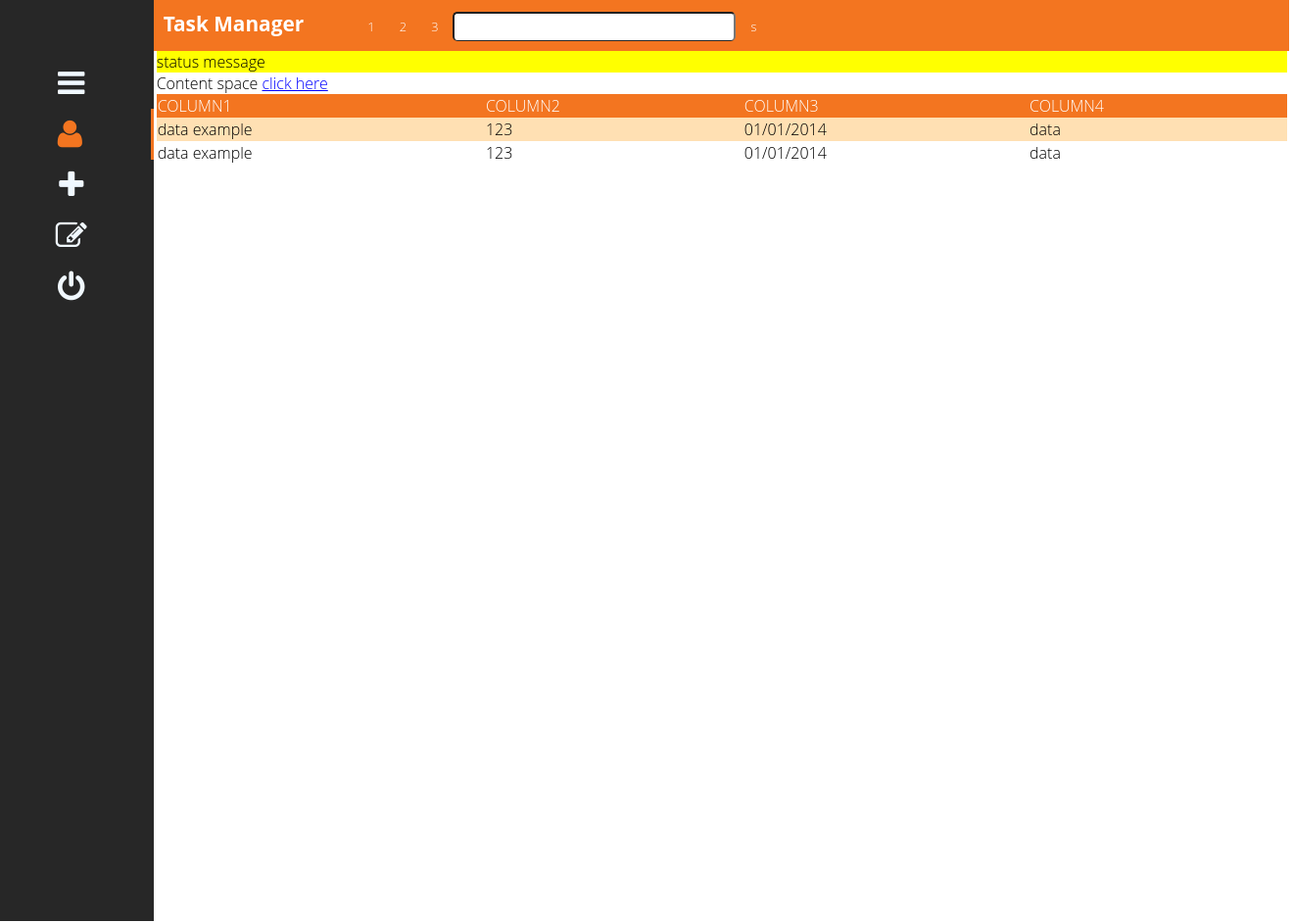
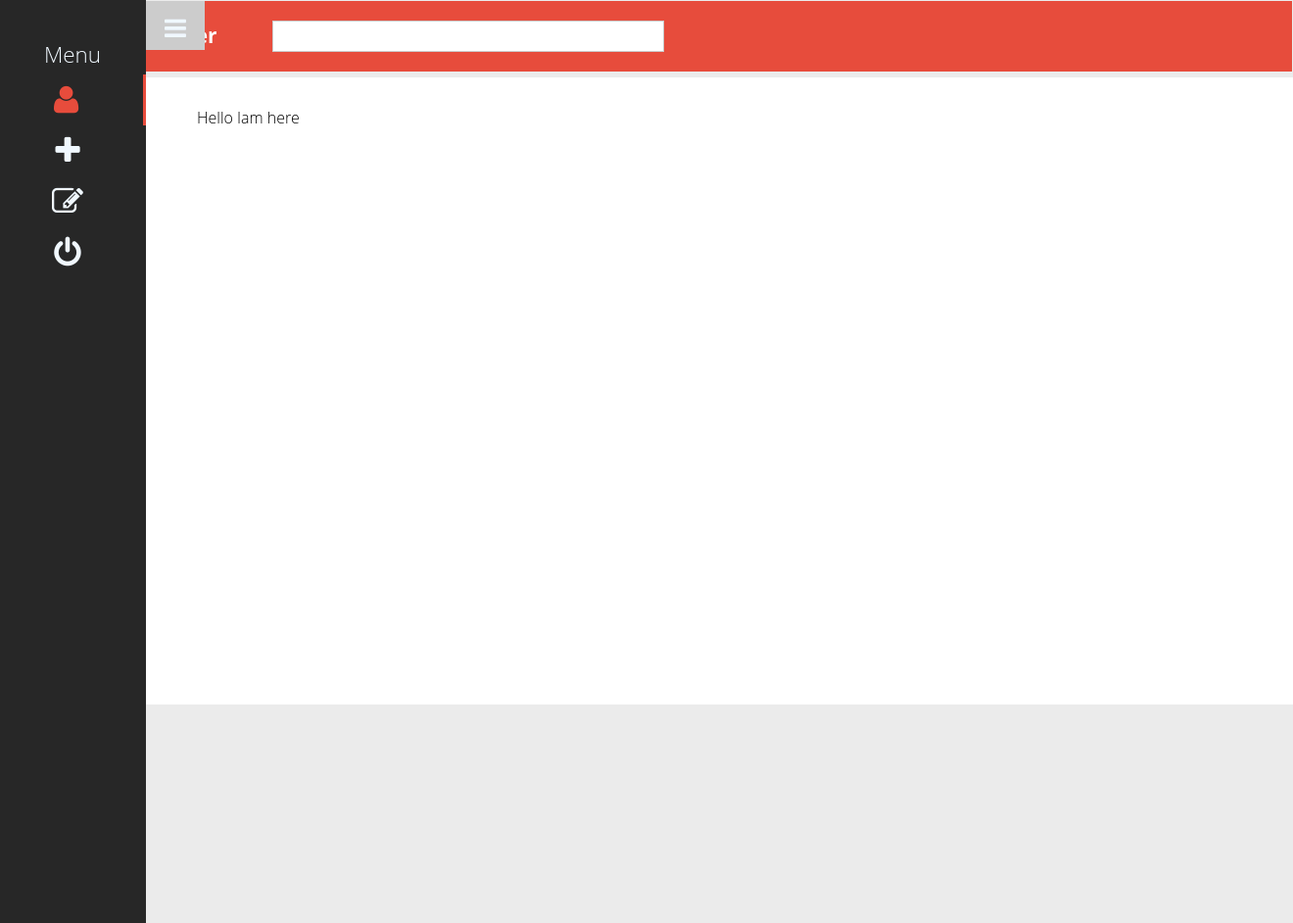
Before and after one commit to codewreaker/ash-webtech-2015-group16, a PHP site: page / in a window 1320 px wide. Shown: the whole page at 98% size. Run offline with PHP 8.4, Linux system fonts and the light colour scheme.

Commit message:
updated view

```diff
--- a/assets/css/style.css
+++ b/assets/css/style.css
@@ -3,7 +3,7 @@
 html{
     height: 100%;
     width: 100%;
-    background-color: #fff;
+    background-color: #ebebeb;
     font-family: "Open Sans Light", sans-serif;
 }
 
@@ -38,15 +38,16 @@ body{
     display: block;
     width:100.4%;
     min-width:11.85in;
-    background-color: #f37520;
+    background-color: #e74c3c;
     padding: 10px 0px 10px 0px;
     margin-left: -3px;
 
 }
 
 .menuitem {
+    display: none;
 	text-decoration:none;
-	background-color:#f37520;
+	background-color:#e74c3c;
     color:#fff;
 	cursor:hand;
     border: 1px solid none;
@@ -80,7 +81,7 @@ div.menuitem:hover{
     font-weight: bolder;
     text-align: center;
     color: #fff;
-    padding-left: 10px;
+    padding-left: 80px;
     padding-right: 50px;
 }
 
@@ -91,12 +92,17 @@ div.menuitem:hover{
 
 
 #content {
-	width:11.85in;
+    position: absolute;
+    top: 0px;
+    left: -500px;
+	width:99.7%;
+    min-width: 40%;
     margin-left: 500px;
 	vertical-align:top;
-    /* visibility: hidden;*/
 
 }
+
+
 
 .reportTable
 {
@@ -106,7 +112,7 @@ div.menuitem:hover{
 
 .reportTable .header
 {
-    background-color: #f37520;
+    background-color: #e74c3c;
     text-transform: uppercase;
     padding: 10px 0px 0px 20px;
     color: White;
@@ -174,6 +180,8 @@ table.container {
 }
 
 #sidemenu {
+    position: absolute;
+    top: 0px;
     background-color: #272727;
     color: aliceblue;
     vertical-align: top;
@@ -182,17 +190,30 @@ table.container {
     margin-top: -20px;
     padding-top:60px;
     cursor: hand;
-    width: 12%;
-    min-width: 150px;
-    height: 100%;
+    width: 150px;
+    min-height: 100%;
+    height: 105%;
     border: 1px solid none;
 }
 
-#menu.sideMenuItem {
+#menu {
+    position: absolute;
+    top: 0px;
+    left: 149px;
+    text-align: center;
+    color: aliceblue;
     text-align: center;
     border: 1px solid none;
-    text-decoration-color: #fff;
-    padding: 10px 0px 10px 0px;
+    padding: 16px 0px 6px 0px;
+    background-color: #ccc;
+    vertical-align: top;
+    font-size: 1.6em;
+    z-index: 1000;
+    cursor: hand;
+    min-width: 60px;
+    margin-top: 1px;
+    height: 28px;
+    border: 1px solid none;
 }
 #menu.sideMenuItem i{
     font-size: 2em;
@@ -213,8 +234,8 @@ table.container {
 
 
 .sideMenuItem:hover{
-   color:#F37520;
-   border-right: 3px solid #F37520;
+   color:#e74c3c;
+   border-right: 3px solid #e74c3c;
     transition:color 0.5s ease;
     -o-transition:color 0.5s ease;
     -webkit-transition:color 0.5s ease;
@@ -229,8 +250,8 @@ table.container {
 
 
 .sideMenuItem:before{
-   color:#F37520;
-   border-right: 3px solid #F37520;
+   color:#e74c3c;
+   border-right: 3px solid #e74c3c;
     transition:color 0.5s ease-out;
     -o-transition:color 0.5s ease-out;
     -webkit-transition:color 0.5s ease-out;
@@ -246,15 +267,52 @@ table.container {
 
 
 
-#txtSearch {
-    padding-left: 10px;
-    border: 1px solid none;
-    border-bottom: 1px solid #272727;
-    border-radius: 5px;
-    width: 25%;
-    height: 30px;
-    text-decoration: none;
+input[type]{
+    display: inline;
+  margin: 10px 2px 10px 2px;;
+  width: 400px;
+  font-family: "Open Sans",sans-serif;
+  font-size: 1.1em;
+    font-weight: 100;
+padding: 3px;
+  appearance: none;
+  box-shadow: none;
+  border-radius: 0px;
+  border: 1px solid #ccc;
+ background-color: #fff;
 }
+input[type=date]{
+    display: inline;
+  margin: 10px 2px 10px 2px;;
+  width:inherit;
+  font-family: "Open Sans",sans-serif;
+  font-size: 1.1em;
+    font-weight: 100;
+padding: 3px;
+  appearance: none;
+  box-shadow: none;
+  border-radius: 0px;
+  border: 1px solid #ccc;
+ background-color: #fff;
+}
+
+input[type=button]{
+    display: inline;
+  margin: 10px 2px 10px 2px;;
+  width:inherit;
+    cursor: hand;
+  font-family: "Open Sans",sans-serif;
+  font-size: 01em;
+    font-weight: 100;
+    text-align: center;
+padding: 6px;
+  appearance: none;
+  border-radius: 3px;
+  border: 1px solid #ccc;
+    color: #fff;
+ background-color: #e74c3c;
+}
+
 
 #content hide {
     display: none;
@@ -264,45 +322,10 @@ table.container {
     display: none;
 }
 
-#sidemenu {
-    background-color: #272727;
-    color: aliceblue;
-    vertical-align: top;
-    z-index: 999;
-    padding: 0px;
-    margin-top: -20px;
-    padding-top:60px;
-    cursor: hand;
-    width: 12%;
-    min-width: 150px;
-    height: 100%;
-    border: 1px solid none;
-}
 
-#menu2 {
-    text-align: center;
-    border: 1px solid none;
-    color: aliceblue;
-    padding: 10px 0px 10px 0px;
-    background-color: #272727;
-    vertical-align: top;
-    position: absolute;
-    z-index: 1000;
-    margin-top: 65px;
-    padding-top:10px;
-    padding-bottom:0px;
-    cursor: hand;
-    width: 3%;
-    min-width: 60px;
-    height: 5%;
-    border: 1px solid none;
-}
-#menu2 i{
-    font-size: 1.6em;
-}
 
 #menu2:hover{
-   color:#F37520;
+   color:#e74c3c;
    background-color: #272727;
    border-left: 6px solid #af4600;
     transition:color 0.5s ease;
@@ -319,6 +342,97 @@ table.container {
 
 
 div.active {
-    color:#F37520 !important;
-    border-right: 3px solid #F37520;
+    color:#e74c3c !important;
+    border-right: 3px solid #e74c3c;
 }
+
+.shiftLeft{
+    position: absolute;
+    margin-left:-150px;
+
+}
+
+.shiftRight{
+    position: absolute;
+    left:200px;
+}
+
+.mainArea {
+    margin-left: 50px;
+}
+
+#divContent {
+    position: absolute;
+    border: 1px solid none;
+    background-color: #fff;
+    margin: 6 auto;
+    width: 94%;
+    min-width: 10px;
+    height: 600px;
+    border-radius: 5px;
+    padding: 30px 40px 10px 200px;
+}
+
+.divider{
+    border-top:1px solid rgba(231, 76, 60, 0.28);
+}
+
+.create {
+    color:#272727;
+    font-size: 1em;
+    cursor: hand;
+    padding: 5px 0px 5px 0px;
+    border-top:1px solid rgba(231, 76, 60, 0.28);
+
+}
+
+.create i{
+    color: #e74c3c;
+    font-size: 1.4em;
+
+}
+
+hr{
+    display:block;
+    width: 80%;
+    margin-left: 0px;
+    border: 1px solid none;
+    border-bottom: 1px solid rgba(231, 76, 60, 0.72);
+}
+
+.create p{
+    display: inline;
+    padding-left: 20px;
+    font-size: 1.2em;
+    color: #272727;
+}
+
+textarea{
+display: inline;
+  margin: 10px 2px 10px 2px;;
+  width: 400px;
+  font-family: "Open Sans",sans-serif;
+  font-size: 1.1em;
+    font-weight: 100;
+padding: 3px;
+  appearance: none;
+  box-shadow: none;
+  border-radius: 0px;
+  border: 1px solid #ccc;
+ background-color: #fff;
+}
+
+select {
+    display: inline;
+  margin: 10px 2px 10px 2px;;
+  width: 100px;
+  font-family: "Open Sans",sans-serif;
+  font-size: 1.1em;
+    font-weight: 100;
+padding: 3px;
+  appearance: none;
+  box-shadow: none;
+  border-radius: 0px;
+  border: 1px solid #ccc;
+ background-color: #fff;
+}
--- /dev/null
+++ b/assets/js/customanimate.js
@@ -0,0 +1,34 @@
+$(document).ready(function() {
+    var animationEnd = 'webkitAnimationEnd mozAnimationEnd MSAnimationEnd oanimationend animationend';
+    var count = 0;
+
+    /* This first function animates hiding and revealing */
+    $('#menu').click(function() {
+        var shiftLeft = 'animated bounceIn shiftLeft';
+        var shiftRight = 'animated slideInLeft shiftRight';
+        if (count % 2 == 0) {
+            $(this).removeClass(shiftRight);
+            $("#sidemenu").removeClass('animated slideInLeft');
+            $("#sidemenu").addClass('animated slideOutLeft');
+            $(this).addClass(shiftLeft);
+        } else if (count % 2 != 0) {
+            $(this).removeClass(shiftLeft);
+            $(this).addClass(shiftRight);
+            $("#sidemenu").removeClass('animated slideOutLeft');
+            $("#sidemenu").addClass('animated slideInLeft');
+        }
+        count++;
+    });
+
+    /* This first function animates and sets a clicked sidebar active */
+    $(".sideMenuItem").each(function() {
+        //$(".sideMenuItem").removeClass('active');
+        var $selectedItem = $(this);
+        $selectedItem.click(function() {
+            $(".sideMenuItem").removeClass('active');
+            $selectedItem.toggleClass('active');
+        });
+    });
+
+
+});
--- a/assets/js/script.js
+++ b/assets/js/script.js
@@ -1 +1,20 @@
 /* This Javascript Files Deals With Scripts For Functionality */
+$(document).ready(function() {
+
+    /* activating a selected div */
+    $(".sideMenuItem").click(function() {
+        var $selectedItem = $(this).attr('id');
+        var $selectedPage = "#" + $selectedItem + "Page";
+        /*        $($selectedPage).toggleClass("hide");*/
+        $(".sideMenuItem").each(function() {
+            var $allItems = $(this).attr('id');
+            var $allElements = "#" + $allItems + "Page";
+            $($allElements).addClass("hide");
+        });
+        $($selectedPage).removeClass("hide");
+
+
+    });
+
+
+});
--- a/index.php
+++ b/index.php
@@ -12,37 +12,97 @@
 <body>
     <table class="container">
         <tr>
+            <!--
             <td colspan="2" id="pageheader" style="display:none;">
                 Application Header
             </td>
+-->
         </tr>
         <tr>
-           <div class="hide" id="menu2"><a href="#"><i class="fa fa-bars"></i></a></div>
-            <td id="sidemenu" >
-                <div class=" sideMenuItem " id="menu"><a href="#"><i class="fa fa-bars"></i></a>
+            <div id="menu"><a href="#"><i class="fa fa-bars"></i></a>
             </div>
-                <div class="sideMenuItem active " title="Personnel"><a href="#"><i class="fa fa-user"></i></a>
+            <td id="sidemenu">
+
+                <div style="text-align:center;padding-bottom:5px;font-size:1.4em;">Menu</div>
+                <div class="sideMenuItem active " title="Personnel" id="admin"><a href="#adminPage"><i class="fa fa-user"></i></a>
                 </div>
-                <div class="sideMenuItem  " title="Create Task"><a href="#"><i class="fa fa-plus"></i></a>
+                <div class="sideMenuItem  " title="Create Task" id="createTask"><a href="#createTaskPage"><i class="fa fa-plus"></i></a>
                 </div>
-                <div class="sideMenuItem  " title="Report"><a href="#"><i class="fa fa-edit"></i></a>
+                <div class="sideMenuItem  " title="Report" id="viewReport"><a href="#viewReportPage"><i class="fa fa-edit"></i></a>
                 </div>
-                <div class="sideMenuItem  " title="Logout"><a href="#"><i class="fa fa-power-off"></i></a>
+                <div class="sideMenuItem  " title="Logout" id="logout"><a href="#logoutPage"><i class="fa fa-power-off"></i></a>
                 </div>
             </td>
+            <div class="mainArea">
                 <td id="content">
                     <div id="divPageMenu">
                         <span id="pageheader">Task Manager</span>
-                    <span class="menuitem">1</span>
-                    <span class="menuitem">2</span>
-                    <span class="menuitem">3</span>
+                        <span class="menuitem"></span>
+                        <span class="menuitem"></span>
+                        <span class="menuitem"></span>
                         <input type="text" id="txtSearch" />
                         <span class="menuitem">s</span>
                     </div>
+                    <div id="divContent">
+
+                        <!-- Add Admin Page -->
+                        <div id="adminPage" class="">
+                            <text>Hello Iam here</text>
+                        </div>
+                        <!-- End Admin Page -->
+
+                        <!-- Create Task Page -->
+                        <div id="createTaskPage" class="hide">
+                          <form action="POST" class="createForm">
+                             <div class="divider"></div>
+                              <input type="text" placeholder="Task Name" >
+                              <select name="" id="" >
+                                 <option value="0">Select a Personnel</option>
+                                  <option value="1"></option>
+                                  <option value="2"></option>
+                                  <option value="3"></option>
+                                  <option value="4"></option>
+                                  <option value="5"></option>
+                              </select>
+                              <input type="date">
+<!--
+                              <textarea placeholder="description">
+                              </textarea>
+-->
+                              <input type="button" value="Save Task"/>
+                          </form>
+                           <div class="create">
+                               <span class=""></span><i class="fa fa-plus"></i><p>Add New Task</p>
+
+                           </div>
+                        </div>
+                        <!-- / Create task page -->
+
+                        <!-- viewReportPage -->
+                        <div id="viewReportPage" class="hide">
+                            You are on the viewReportPage
+                        </div>
+                        <!-- / viewReportPage -->
+
+                        <!--logoutPage -->
+                        <div id="logoutPage" class="hide">
+                            You are on the logout Page
+                        </div>
+                        <!--/logoutPage -->
+
+
+
+
+
+
+
+
+                        <!-- Task Summary Page -->
+
+                        <div id="viewTasks" class="hide">
                             <div id="divStatus" class="status">
                                 status message
                             </div>
-                <div id="divContent">
                             Content space
                             <span class="clickspot">click here </span>
                             <table id="tableExample" class="reportTable" width="100%">
@@ -66,7 +126,13 @@
                                 </tr>
                             </table>
                         </div>
+
+                        <!-- End Task Summary Page -->
+
+
+                    </div>
                 </td>
+            </div>
         </tr>
     </table>
     <script src="assets/js/jquery-2.1.1.min.js"></script>
```
Lines whose indentation alone changed are shown as unchanged.
